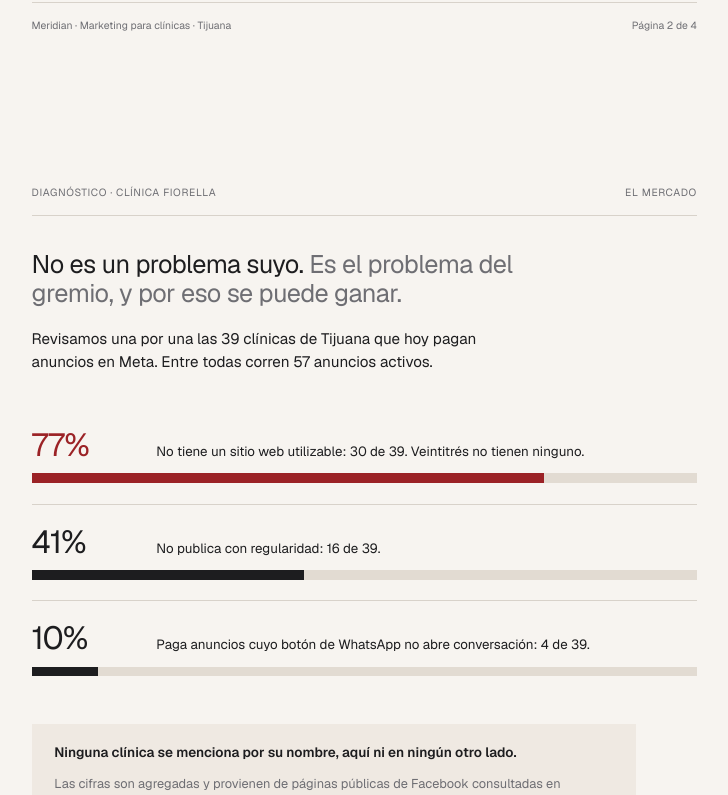
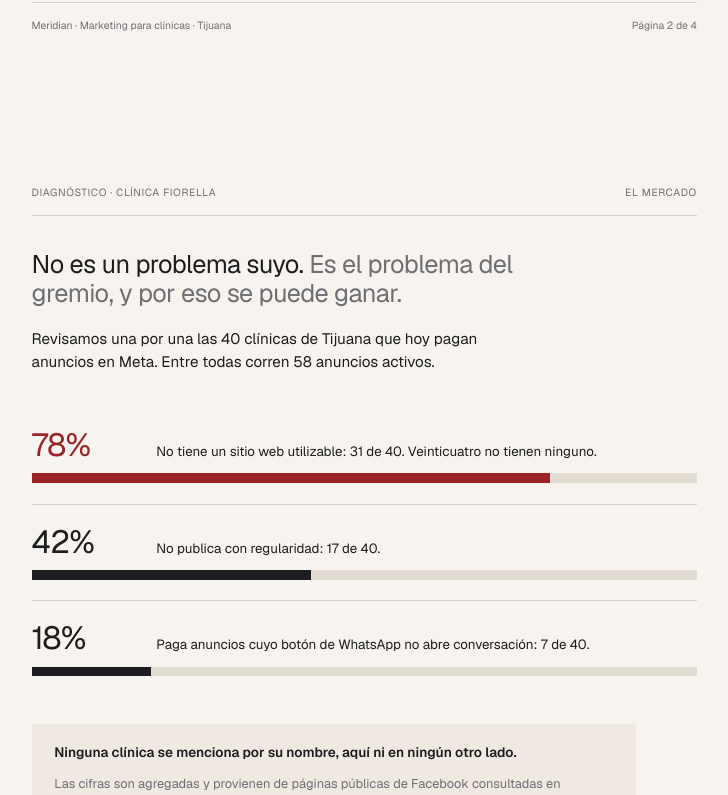
Before and after one commit to leomtzro/MarketingAgent-, a plain HTML site: page clinic-report/diagnostico.html in a window 1280 px wide. Shown: the part 2000-2795 px from the top of the page, without its empty margins (44-772 px from the left). Drawn offline with nearby package versions, Linux system fonts and the light colour scheme.

Commit message:
Refresh Fiorella report with corrected market figures
Page 3 moves to 40 clinicas / 58 anuncios / 78% without a usable site /
42% not posting regularly / 18% with a broken WhatsApp button. The
earlier numbers predated both the sheet update and the two analysis
fixes, so the report and the reel now agree.

Co-Authored-By: Claude Opus 5 <noreply@anthropic.com>
Claude-Session: https://claude.ai/code/session_01KsVAPLXmAvW2qvBt8J1qzV

```diff
--- a/clinic-report/diagnostico.html
+++ b/clinic-report/diagnostico.html
@@ -110,7 +110,7 @@
     <dl class="meta">
       <div><dt>Fecha</dt><dd>17 de noviembre de 2026</dd></div>
       <div><dt>Método</dt><dd>Observación pública</dd></div>
-      <div><dt>Comparativo</dt><dd>39 clínicas de Tijuana</dd></div>
+      <div><dt>Comparativo</dt><dd>40 clínicas de Tijuana</dd></div>
     </dl>
   </div>
 
@@ -172,20 +172,20 @@
   <div class="rh"><span>Diagnóstico · Clínica Fiorella</span><span>El mercado</span></div>
   <div style="padding-top:9mm">
     <h2>No es un problema suyo. <span class="muted">Es el problema del gremio, y por eso se puede ganar.</span></h2>
-    <p class="lede" style="margin-top:5mm">Revisamos una por una las 39 clínicas de Tijuana que hoy pagan anuncios en Meta. Entre todas corren 57 anuncios activos.</p>
+    <p class="lede" style="margin-top:5mm">Revisamos una por una las 40 clínicas de Tijuana que hoy pagan anuncios en Meta. Entre todas corren 58 anuncios activos.</p>
 
     <div class="bars">
       <div class="bar bar--red">
-        <div class="row"><b>77%</b><span class="cap">No tiene un sitio web utilizable: 30 de 39. Veintitrés no tienen ninguno.</span></div>
-        <div class="track"><i style="width:77%"></i></div>
+        <div class="row"><b>78%</b><span class="cap">No tiene un sitio web utilizable: 31 de 40. Veinticuatro no tienen ninguno.</span></div>
+        <div class="track"><i style="width:78%"></i></div>
       </div>
       <div class="bar">
-        <div class="row"><b>41%</b><span class="cap">No publica con regularidad: 16 de 39.</span></div>
-        <div class="track"><i style="width:41%"></i></div>
+        <div class="row"><b>42%</b><span class="cap">No publica con regularidad: 17 de 40.</span></div>
+        <div class="track"><i style="width:42%"></i></div>
       </div>
       <div class="bar">
-        <div class="row"><b>10%</b><span class="cap">Paga anuncios cuyo botón de WhatsApp no abre conversación: 4 de 39.</span></div>
-        <div class="track"><i style="width:10%"></i></div>
+        <div class="row"><b>18%</b><span class="cap">Paga anuncios cuyo botón de WhatsApp no abre conversación: 7 de 40.</span></div>
+        <div class="track"><i style="width:18%"></i></div>
       </div>
     </div>
 
```
Also changed, not shown: 1 other file.
